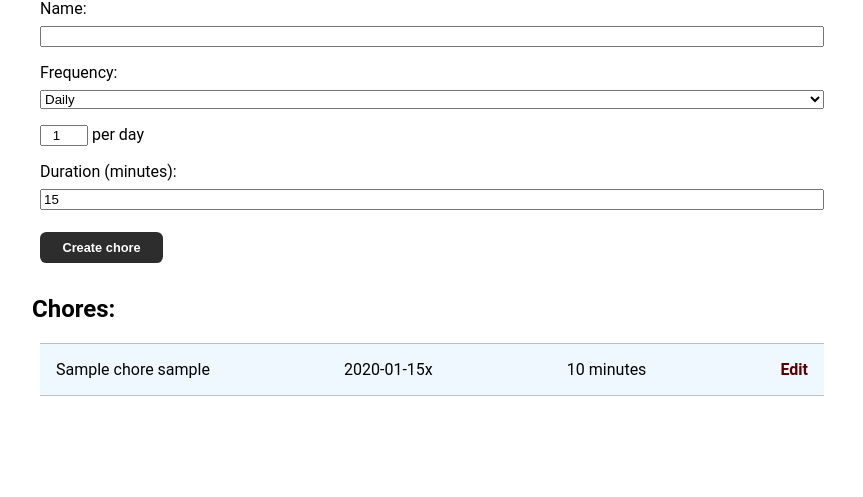
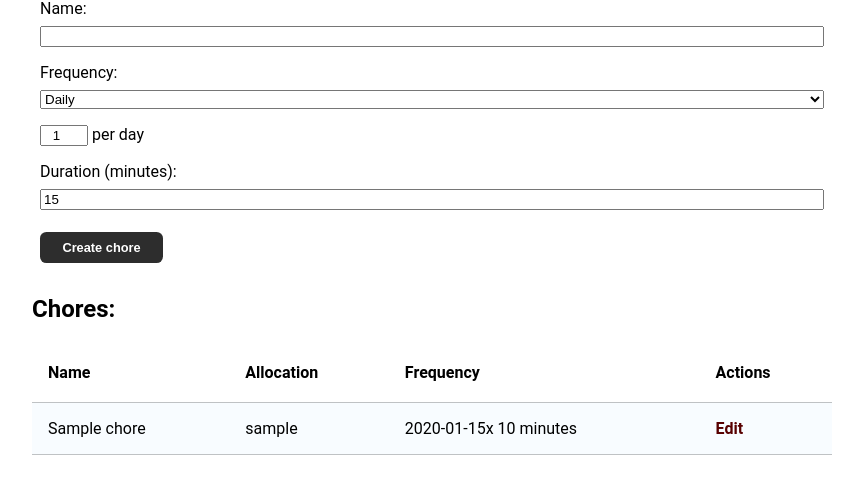
Before and after one commit to avabellaw/ChoreRate, a Python web app: template chorerate/templates/chores/manage.html in a window 1280 px wide. Shown: the part 303-800 px from the top of the page, without its empty margins (208-1071 px from the left). Run offline with Jinja, Linux system fonts and the light colour scheme; the template is opened without the code that fills it: most values are stand-ins (such as "Sample title", 1, 10 or a date in 2020).

Commit message:
Use table for manage chores and improve styles

```diff
--- a/chorerate/static/css/styles.css
+++ b/chorerate/static/css/styles.css
@@ -308,41 +308,38 @@ a.small-link {
     margin-left: auto;
 }
 
-.chore-list {
-    display: flex;
-    flex-wrap: wrap;
-    gap: 1em;
-    justify-content: center;
-    list-style-type: none;
-    padding-left: 0;
+.chore-table {
+    width: 100%;
+    border-spacing: 0 0.8em;
 }
 
-.chore-list > li {
-    display: flex;
-    flex-wrap: wrap;
-    row-gap: 0.8em;
-    justify-content: space-between;
-    width: 100%;
-    background-color: aliceblue;
-    margin: 0 0.5em;
+.chore-table th, .chore-table td {
     padding: 1em;
-    border: 1px solid #0000003b;
-    border-left: none;
-    border-right: none;
 }
 
-.chore-list > li:hover {
-    border-color: #00000070;
-    cursor: pointer;
+.chore-table th {
+    text-align: left;
+    padding-bottom: 0.5em;
+    padding-top: 0.5em;
 }
 
-.chore-list > li > a {
+.chore-table tr:nth-child(even) {
+    background-color: #f8fcff;
+}
+
+.chore-table td {
+    border: 1px solid #0000003b;
+    border-right: 0;
+    border-left: 0;
+}
+
+.chore-table a {
     color: rgb(88, 0, 0);
     font-weight: 600;
     text-decoration: none;
 }
 
-.chore-list > li:hover > a {
+.chore-table a:hover {
     text-decoration: underline;
 }
 
--- a/chorerate/templates/chores/manage.html
+++ b/chorerate/templates/chores/manage.html
@@ -42,20 +42,27 @@
         </form>
     </div>
 
-    <div id="chores">
     <h2>Chores:</h2>
-        <ul class="chore-list">
+    <table class="chore-table">
+        <tr>
+            <th>Name</th>
+            <th>Allocation</th>
+            <th>Frequency</th>
+            <th>Actions</th>
+        </tr>
         {% for chore in chores %}
-            <li>
-                <span>
+        <tr>
+            <td>
                 {{ chore.name }}
+            </td>
+            <td>
                 {% if chore.allocation %}
-                        {{ chore.allocation.household_member.username }}
+                {{ chore.allocation.household_member.user.username }}
                 {% else %}
                 <i>Unallocated</i>
                 {% endif %}
-                </span>
-                <span>
+            </td>
+            <td>
                 {{ chore.times_per_frequency }}x
                 {% if chore.frequency.value == 'daily' %}
                 per day
@@ -64,15 +71,15 @@
                 {% elif chore.frequency.value == 'monthly' %}
                 per month
                 {% endif %}
-                </span>
-                <span>
+
                 {{ chore.duration_minutes }} minutes
-                </span>
+            </td>
+            <td>
                 <a href="{{ url_for('chore.edit_chore', chore_id=chore.id) }}">Edit</a>
-            </li>
+            </td>
+        </tr>
         {% endfor %}
-        </ul>
-    </div>
+    </table>
 {% endblock %}
 
 {% block scripts %}
```
Lines whose indentation alone changed are shown as unchanged.
